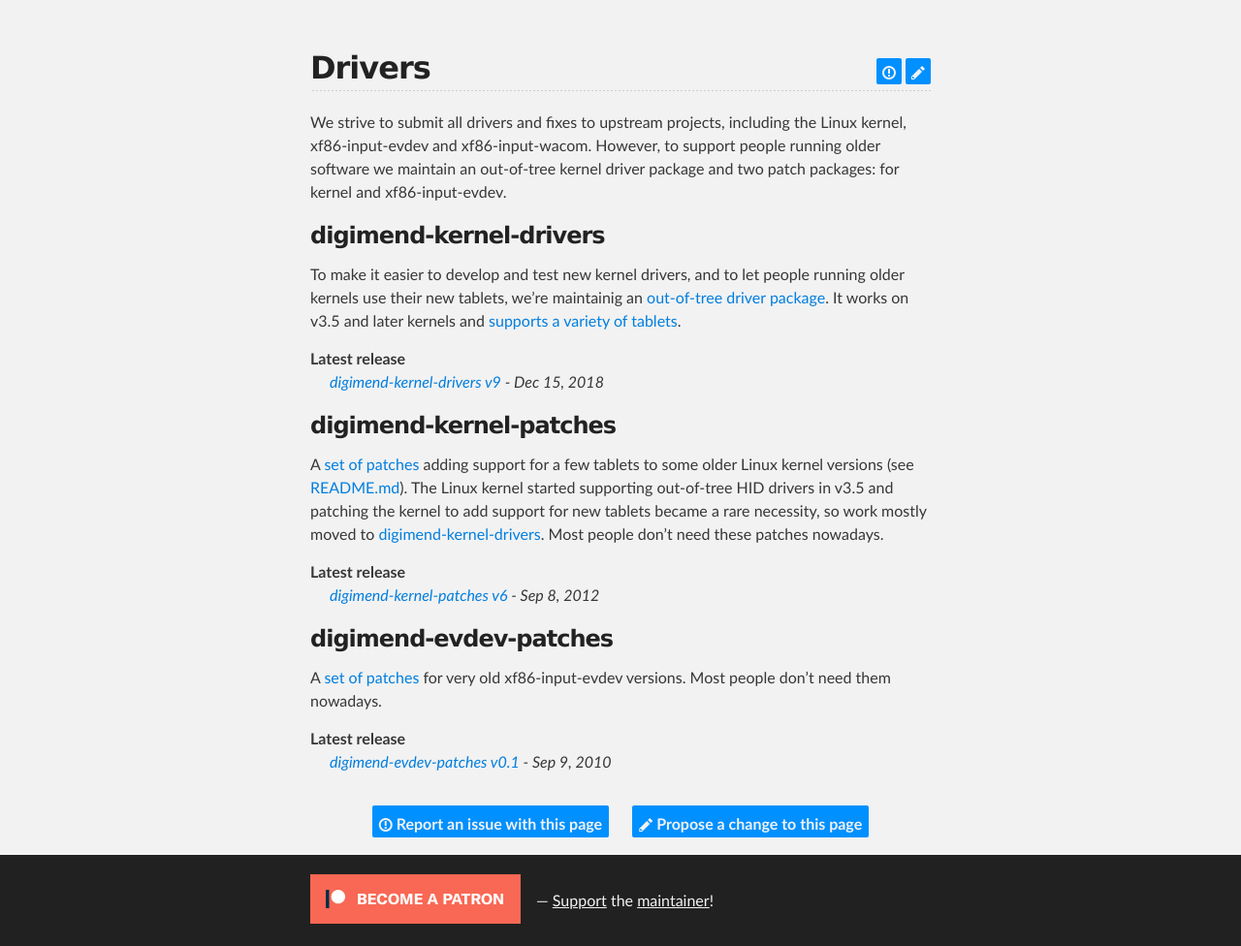
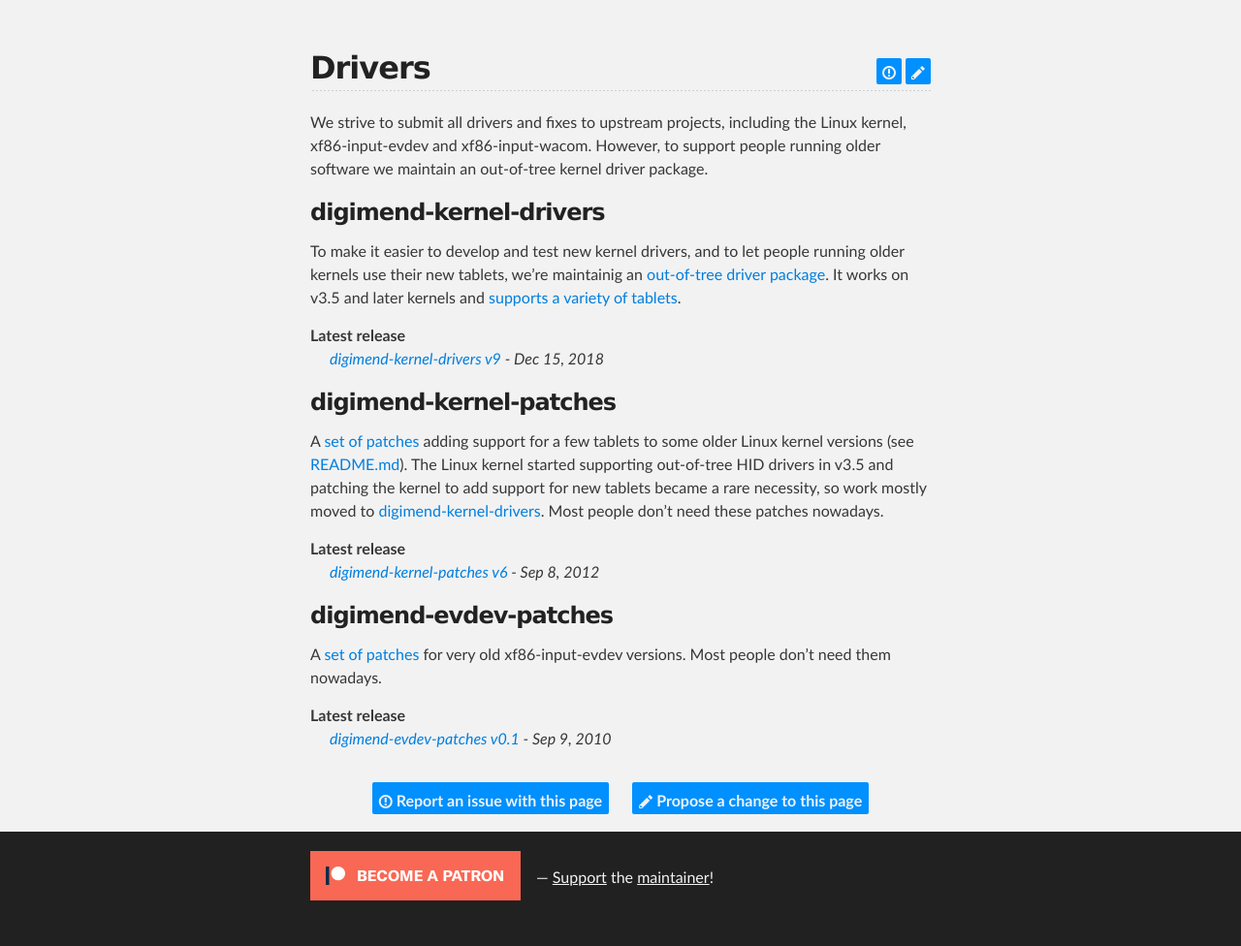
Before and after one commit to DIGImend/digimend.github.io, a Jekyll site: the page built from drivers/index.md, in a window 1280 px wide, cut to the strip 212-1188 px from the top of the page. Shown: the whole strip at 97% size. Built offline with Jekyll 4.4.1, drawn with Linux system fonts in a browser that asks for light colours; after the commit the page ends 1164 px from its top, so only the background shows below that.

Commit message:
Remove patch mention from driver intro

```diff
--- a/drivers/index.md
+++ b/drivers/index.md
@@ -5,7 +5,7 @@ weight: 20
 We strive to submit all drivers and fixes to upstream projects, including the
 Linux kernel, xf86-input-evdev and xf86-input-wacom. However, to support
 people running older software we maintain an out-of-tree kernel driver
-package and two patch packages: for kernel and xf86-input-evdev.
+package.
 
 digimend-kernel-drivers
 -----------------------
```
